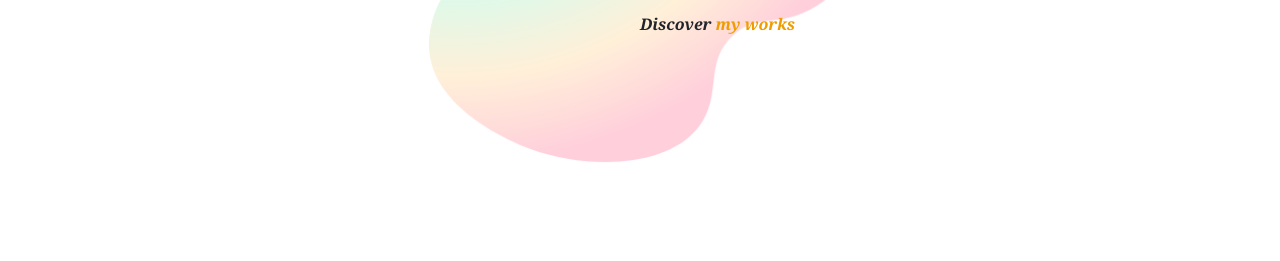
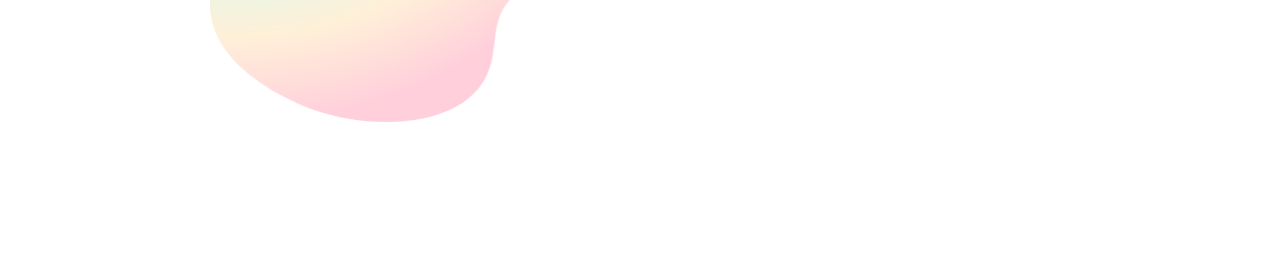
Before and after one commit to IvanYakush/IvanYakush.github.io, a plain HTML site: page index.html in a window 1280 px wide. Shown: the part 539-800 px from the top of the page. Drawn offline with nearby package versions, Linux system fonts and the light colour scheme.

Commit message:
Add files via upload

```diff
--- a/css/main.less
+++ b/css/main.less
@@ -19,14 +19,14 @@ header {
 }
 
 .main {
-	margin-top: 10vh;
+	margin-top: 5vh;
 	.greeting{
-		width: 55%;
+		width: 1000px;
 		 margin: auto;
 		 position: relative;
 
 		 &-img{
-		 	margin-left:20%;
+		 	margin-left:7%;
 		 }
 
 		 &-text{
--- a/index.html
+++ b/index.html
@@ -8,7 +8,7 @@
 
 	<meta charset="utf-8">
 
-	<title>Заголовок</title>
+	<title>Mr.V</title>
 	<meta name="description" content="">
 
 	<link rel="shortcut icon" href="img/favicon/favicon.ico" type="image/x-icon">
@@ -52,7 +52,7 @@
 	</header>
 <div class="main">
 	<div class="greeting">
-	<img class="greeting-img" src="img/gradient.PNG" width="450" height="500" alt="sraka">
+	<img class="greeting-img" src="img/gradient.png" width="450" height="500" alt="sraka">
 		<div class="greeting-text">
 			<p class="bold">Hello!</p>
 			<p>My name is Viktor and <br>
```
Also changed, not shown: css/main.css, img/favicon/apple-touch-icon-114x114.png, img/favicon/apple-touch-icon-72x72.png, img/favicon/apple-touch-icon.png, img/favicon/favicon.ico.
